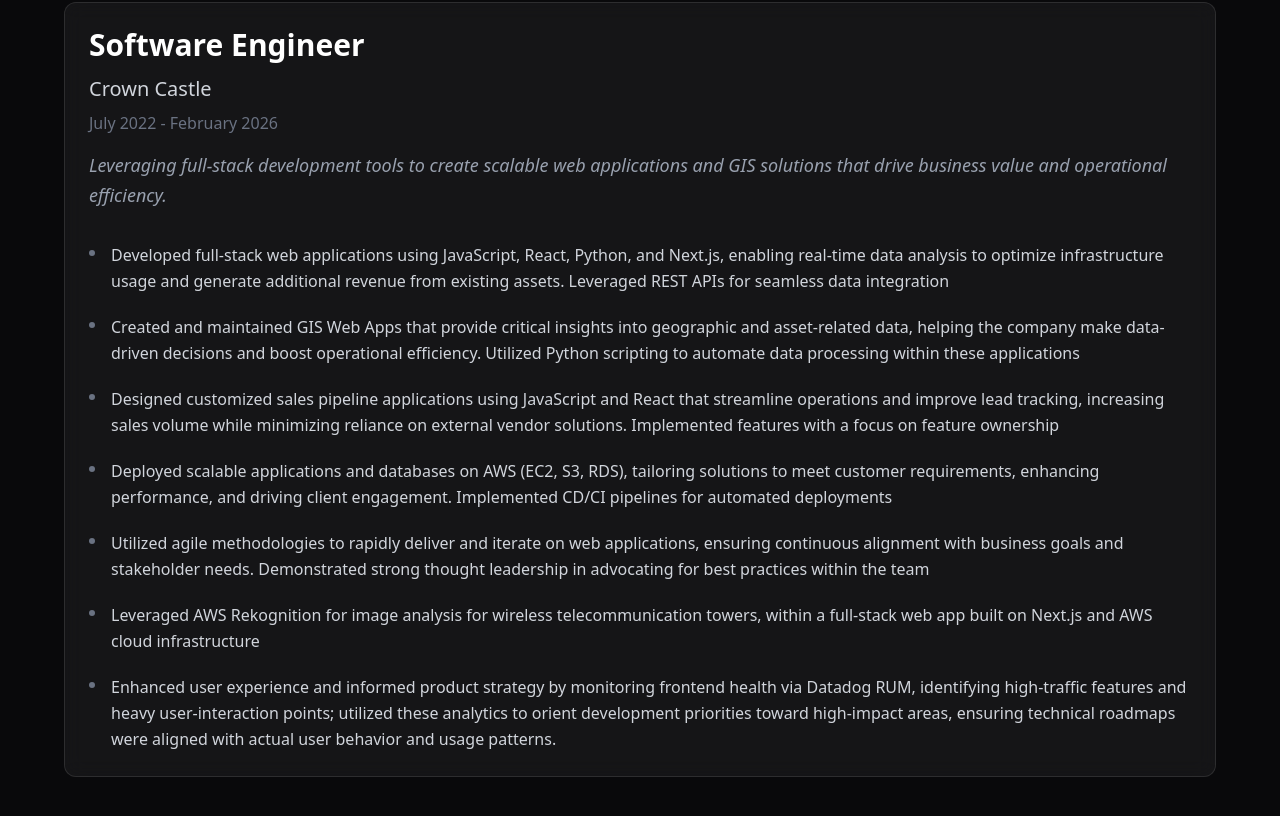
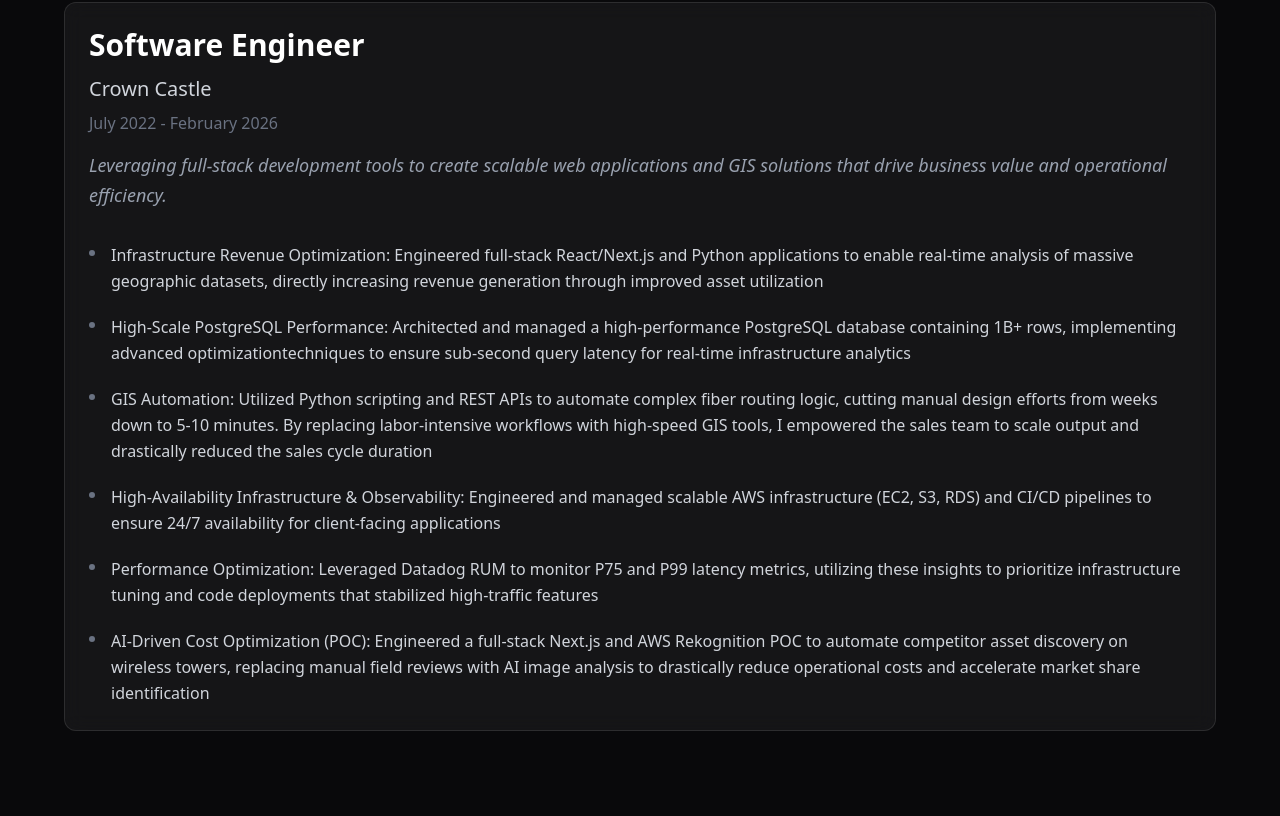
Before and after one commit to HunterShaw99/portfolio, a Next.js app: page / in a window 1280 px wide. Shown: the part 2158-2974 px from the top of the page. Built offline with nearby package versions, Linux system fonts and the light colour scheme.

Commit message:
updated experience section to match updated resume wording

```diff
--- a/app/page.tsx
+++ b/app/page.tsx
@@ -51,13 +51,12 @@
       summary:
         "Leveraging full-stack development tools to create scalable web applications and GIS solutions that drive business value and operational efficiency.",
       responsibilities: [
-        "Developed full-stack web applications using JavaScript, React, Python, and Next.js, enabling real-time data analysis to optimize infrastructure usage and generate additional revenue from existing assets. Leveraged REST APIs for seamless data integration",
-        "Created and maintained GIS Web Apps that provide critical insights into geographic and asset-related data, helping the company make data-driven decisions and boost operational efficiency. Utilized Python scripting to automate data processing within these applications",
-        "Designed customized sales pipeline applications using JavaScript and React that streamline operations and improve lead tracking, increasing sales volume while minimizing reliance on external vendor solutions. Implemented features with a focus on feature ownership",
-        "Deployed scalable applications and databases on AWS (EC2, S3, RDS), tailoring solutions to meet customer requirements, enhancing performance, and driving client engagement. Implemented CD/CI pipelines for automated deployments",
-        "Utilized agile methodologies to rapidly deliver and iterate on web applications, ensuring continuous alignment with business goals and stakeholder needs. Demonstrated strong thought leadership in advocating for best practices within the team",
-        "Leveraged AWS Rekognition for image analysis for wireless telecommunication towers, within a full-stack web app built on Next.js and AWS cloud infrastructure",
-        "Enhanced user experience and informed product strategy by monitoring frontend health via Datadog RUM, identifying high-traffic features and heavy user-interaction points; utilized these analytics to orient development priorities toward high-impact areas, ensuring technical roadmaps were aligned with actual user behavior and usage patterns.",
+        "Infrastructure Revenue Optimization: Engineered full-stack React/Next.js and Python applications to enable real-time analysis of massive geographic datasets, directly increasing revenue generation through improved asset utilization",
+        "High-Scale PostgreSQL Performance: Architected and managed a high-performance PostgreSQL database containing 1B+ rows, implementing advanced optimizationtechniques to ensure sub-second query latency for real-time infrastructure analytics",
+        "GIS Automation: Utilized Python scripting and REST APIs to automate complex fiber routing logic, cutting manual design efforts from weeks down to 5-10 minutes. By replacing labor-intensive workflows with high-speed GIS tools, I empowered the sales team to scale output and drastically reduced the sales cycle duration",
+        "High-Availability Infrastructure & Observability: Engineered and managed scalable AWS infrastructure (EC2, S3, RDS) and CI/CD pipelines to ensure 24/7 availability for client-facing applications",
+        "Performance Optimization: Leveraged Datadog RUM to monitor P75 and P99 latency metrics, utilizing these insights to prioritize infrastructure tuning and code deployments that stabilized high-traffic features",
+        "AI-Driven Cost Optimization (POC): Engineered a full-stack Next.js and AWS Rekognition POC to automate competitor asset discovery on wireless towers, replacing manual field reviews with AI image analysis to drastically reduce operational costs and accelerate market share identification",
       ],
     },
   ];
```
Also changed, not shown: 1 other file (tests, documents, lock files or other folders).
